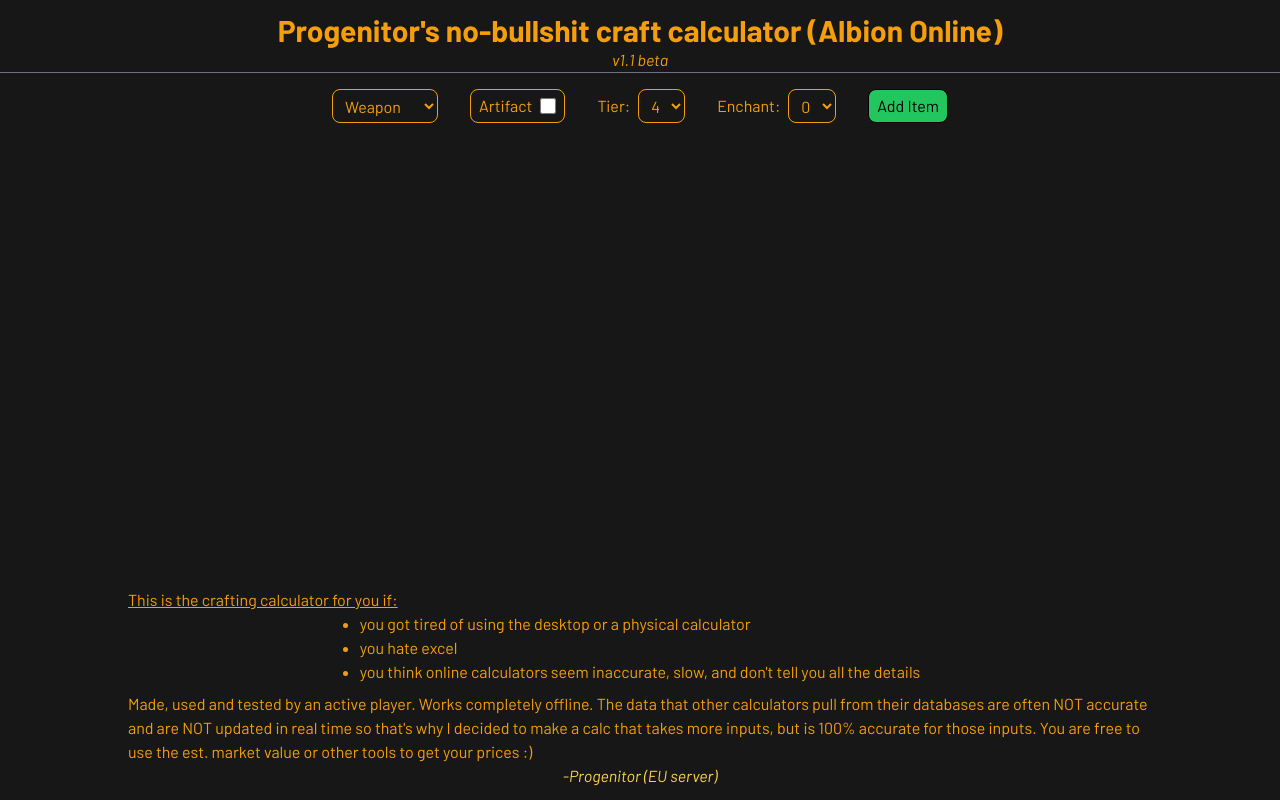
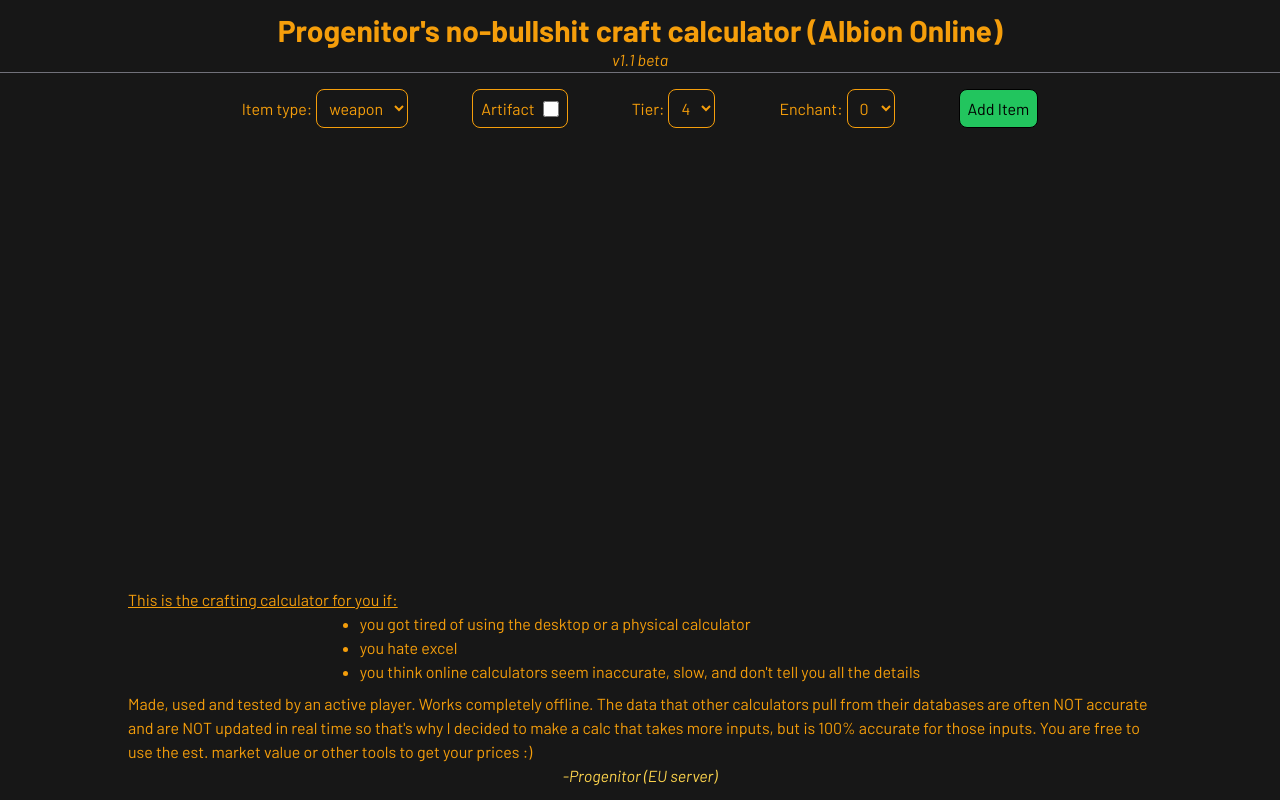
Before and after one commit to mPunc/progenitor-crafting, a React (Create React App) app: page / in a window 1280 px wide. Built offline with nearby package versions, Linux system fonts and the light colour scheme.

Commit message:
DropdownWithLabel
dropdownWithLabel.jsx added, Menu modified, other small alignment modifications.
-MP

```diff
--- a/src/components/features/craftedItem.jsx
+++ b/src/components/features/craftedItem.jsx
@@ -84,7 +84,7 @@
 
   return (
     <div className="flex flex-row flex-wrap">
-      <div className="flex flex-col items-start border-r border-zinc-500 pr-1 mr-2 mb-4">
+      <div className="flex flex-col items-start gap-y-1 border-r border-zinc-500 pr-1 mr-2 mb-4">
         <div className="flex flex-row gap-2 justify-evenly w-full items-center mb-1" >
           <div className="text-lg text-amber-300 underline italic">{itemType.charAt(0).toUpperCase() + itemType.slice(1)} {values.tier}.{values.enchant} {isArtifact ? "(artifact)" : ""}</div>
           <Button text="Delete" onClick={onDelete}/>
@@ -196,7 +196,7 @@
 
       </div>
 
-      <div className="flex flex-col items-start border-r border-zinc-500 pr-1 mr-2 mb-4">
+      <div className="flex flex-col items-start gap-y-0.5 border-r border-zinc-500 pr-1 mr-2 mb-4">
         <ValueWithLabel
           value={
             <>
--- a/src/components/features/itemList.jsx
+++ b/src/components/features/itemList.jsx
@@ -3,7 +3,7 @@
 function ItemList({ items = [], onDelete, onDuplicate }) {
   return (
     <div className="flex flex-row flex-wrap justify-center">
-      {items.map( item => (
+      { items.map( item =>
         <CraftedItem
           key={item.id}
           itemType={item.itemType}
@@ -14,7 +14,7 @@
           onDuplicate={(values) => onDuplicate(item.id, values)}
           initialValues={item.initialValues}
         />
-      ))}
+      )}
     </div>
   );
 }
--- a/src/components/features/menu.jsx
+++ b/src/components/features/menu.jsx
@@ -1,5 +1,7 @@
 import { useState } from "react";
 import Button from "../ui/button";
+import DropdownWithLabel from "../ui/dropdownWithLabel";
+import InputWithLabel from "../ui/inputWithLabel";
 
 function Menu({ onAddItem }) {
   const [itemType, setItemType] = useState("weapon");
@@ -8,56 +10,35 @@
   const [enchant, setEnchant] = useState(0);
 
   return (
-    <div className="flex flex-row justify-center pt-3 pb-3 gap-x-8">
-      <select
-        value={itemType}
-        onChange={(e) => setItemType(e.target.value)}
-        className="rounded-lg px-2 py-1 border border-amber-500 bg-neutral-900"
-      >
-        <option value="weapon">Weapon</option>
-        <option value="armor">Armor</option>
-        <option value="bag">Bag/Cape</option>
-      </select>
+    <div className="flex flex-row flex-wrap justify-center pt-3 pb-3 gap-x-[5%] gap-y-1">
+      <DropdownWithLabel
+        labelText="Item type:"
+        setterFunction={setItemType}
+        values={["weapon", "armor", "bag"]}
+        selected={itemType}
+      />
 
-      <label className="rounded-lg px-2 py-1 border border-amber-500 flex flex-row items-center gap-2">
-        Artifact
-        <input
-          type="checkbox"
-          checked={isArtifact}
-          onChange={e => setIsArtifact(e.target.checked)}
-          className="w-4 h-4"
-        />
-      </label>
+      <InputWithLabel
+        labelText="Artifact"
+        type="checkbox"
+        value={isArtifact}
+        setterFunction={setIsArtifact}
+        border
+      />
 
-      <label className="flex flex-row items-center gap-2">
-        Tier:
-        <select
-          value={tier}
-          onChange={(e) => setTier(e.target.value)}
-          className="rounded-lg px-2 py-1 border border-amber-500 bg-neutral-900 self-stretch"
-        >
-          <option value="4">4</option>
-          <option value="5">5</option>
-          <option value="6">6</option>
-          <option value="7">7</option>
-          <option value="8">8</option>
-        </select>
-      </label>
+      <DropdownWithLabel
+        labelText="Tier:"
+        setterFunction={setTier}
+        values={[4, 5, 6, 7, 8]}
+        selected={tier}
+      />
 
-      <label className="flex flex-row items-center gap-2">
-        Enchant:
-        <select
-          value={enchant}
-          onChange={(e) => setEnchant(e.target.value)}
-          className="rounded-lg px-2 py-1 border border-amber-500 bg-neutral-900 self-stretch"
-        >
-          <option value="0">0</option>
-          <option value="1">1</option>
-          <option value="2">2</option>
-          <option value="3">3</option>
-          <option value="4">4</option>
-        </select>
-      </label>
+      <DropdownWithLabel
+        labelText="Enchant:"
+        setterFunction={setEnchant}
+        selected={enchant}
+        values={[0, 1, 2, 3, 4]}
+      />
 
       <Button text="Add Item" color="green" onClick={() => onAddItem(itemType, isArtifact, tier, enchant)}/>
     </div>
--- a/src/components/ui/button.jsx
+++ b/src/components/ui/button.jsx
@@ -7,7 +7,7 @@
 
   return (
     <button
-      className={`text-black border border-black rounded-lg px-2 py-1 transition-colors ${colorOptions[color]}`}
+      className={`text-black text-nowrap border border-black rounded-lg px-2 py-1 transition-colors ${colorOptions[color]}`}
       onClick={onClick}
     >
       {text}
--- /dev/null
+++ b/src/components/ui/dropdownWithLabel.jsx
@@ -0,0 +1,24 @@
+
+function DropdownWithLabel({ labelText = undefined, setterFunction, values, selected, tooltip = undefined }) {
+  return (
+    <div className="flex flex-row justify-center items-center gap-1">
+      { labelText &&
+      <div className="relative group">
+        <label className="hover:text-amber-300">{labelText}</label>
+        {tooltip}
+      </div>
+      }
+      <select
+        value={selected}
+        className="rounded-lg px-2 py-2 border border-amber-500 bg-neutral-900"
+        onChange={(e) => setterFunction(e.target.value)}
+      >
+        { values.map( value =>
+          <option value={value}>{value}</option>
+        )}
+      </select>
+    </div>
+  );
+}
+
+export default DropdownWithLabel;
--- a/src/components/ui/inputWithLabel.jsx
+++ b/src/components/ui/inputWithLabel.jsx
@@ -1,5 +1,5 @@
 
-function InputWithLabel({ labelText = undefined, placeholder = "...", type = "number", value, setterFunction, extra = undefined, tooltip = undefined }) {
+function InputWithLabel({ labelText = undefined, placeholder = "...", type = "number", value, setterFunction, border = undefined, extra = undefined, tooltip = undefined }) {
   const inputTypes = {
     number: ["bg-zinc-100 text-black w-24 px-2 py-1 rounded"],
     checkbox: ["w-4 h-4"]
@@ -14,7 +14,7 @@
   };
 
   return (
-    <div className="flex flex-row gap-2 justify-center items-center mb-1">
+    <div className={`flex flex-row gap-2 justify-center items-center ${border && "border border-amber-500 rounded-lg px-2"}`}>
       { labelText &&
       <div className="relative group">
         <label className="hover:text-amber-300">{labelText}</label>
--- a/src/components/ui/valueWithLabel.jsx
+++ b/src/components/ui/valueWithLabel.jsx
@@ -1,8 +1,8 @@
 
 function ValueWithLabel({ labelText = undefined, value, direction = "col", valueColor = "basic", profitValue = undefined, tooltip = undefined }) {
   const directionClasses = {
-    col: "flex flex-col justify-center items-start mb-1",
-    row: "flex flex-row gap-2 justify-center items-center mb-1"
+    col: "flex flex-col justify-center items-start",
+    row: "flex flex-row gap-2 justify-center items-center"
   };
 
   const valueColorClasses = {
```
